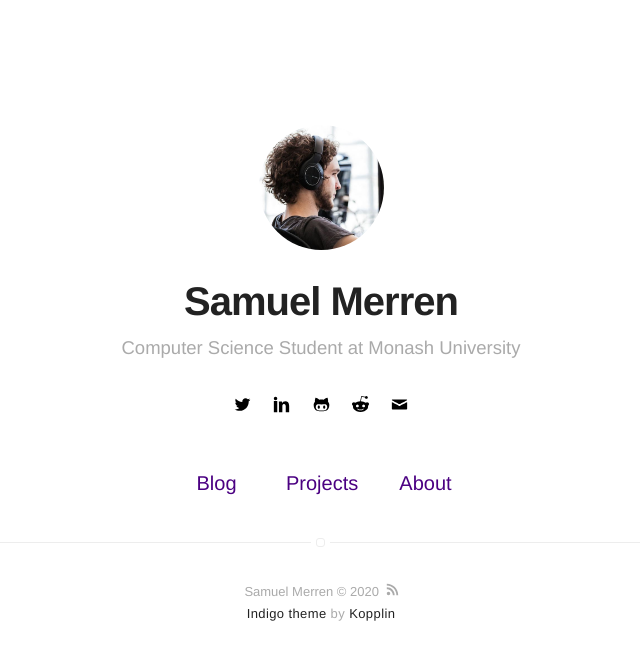
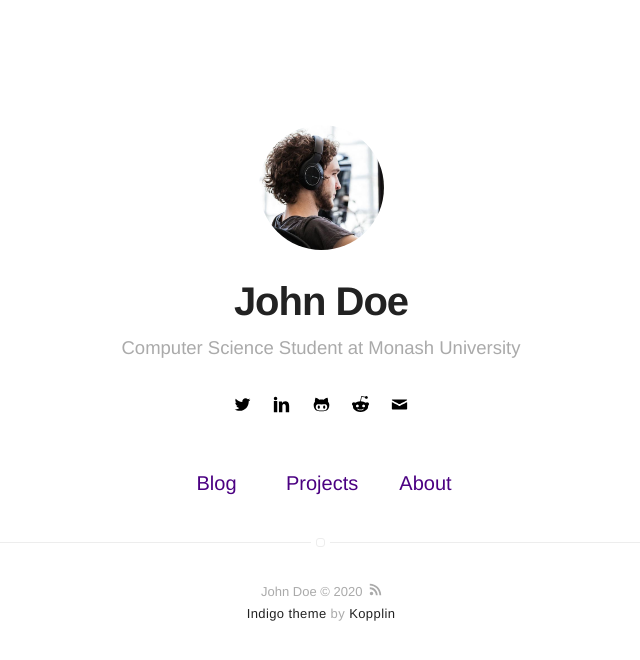
Before and after one commit to CasparovJR/CasparovJR.github.io, a Jekyll site: the page built from index.html, in a window 1280 px wide. Shown: the top 660 px of the page, without its empty margins (319-959 px from the left). Built offline with Jekyll 4.4.1, drawn with Linux system fonts in a browser that asks for light colours.

Commit message:
Bug fixing

```diff
--- a/_config.yml
+++ b/_config.yml
@@ -1,5 +1,5 @@
 # main text of home
-name: Samuel Merren
+name: John Doe
 bio: Computer Science Student at Monash University
 
 # twitter summary info
```
